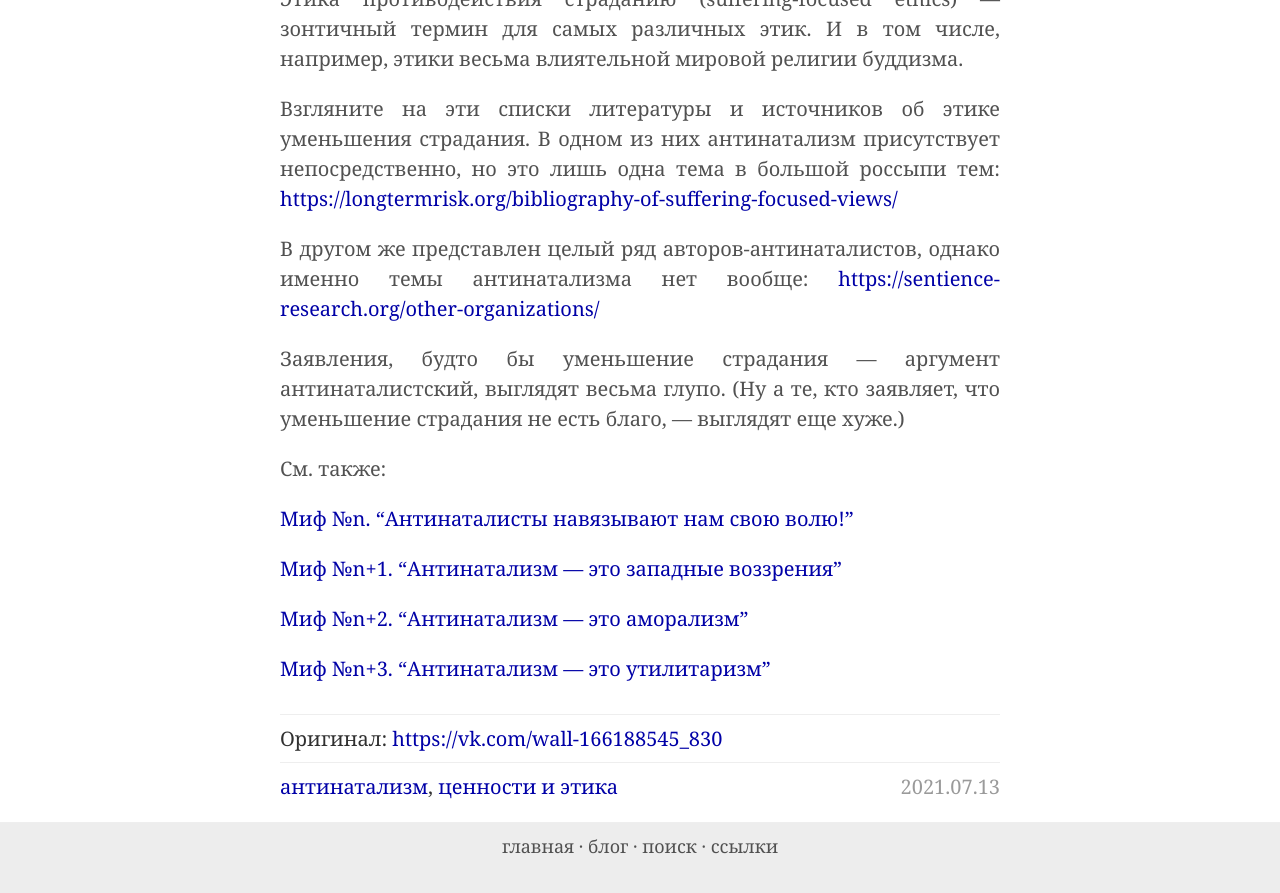
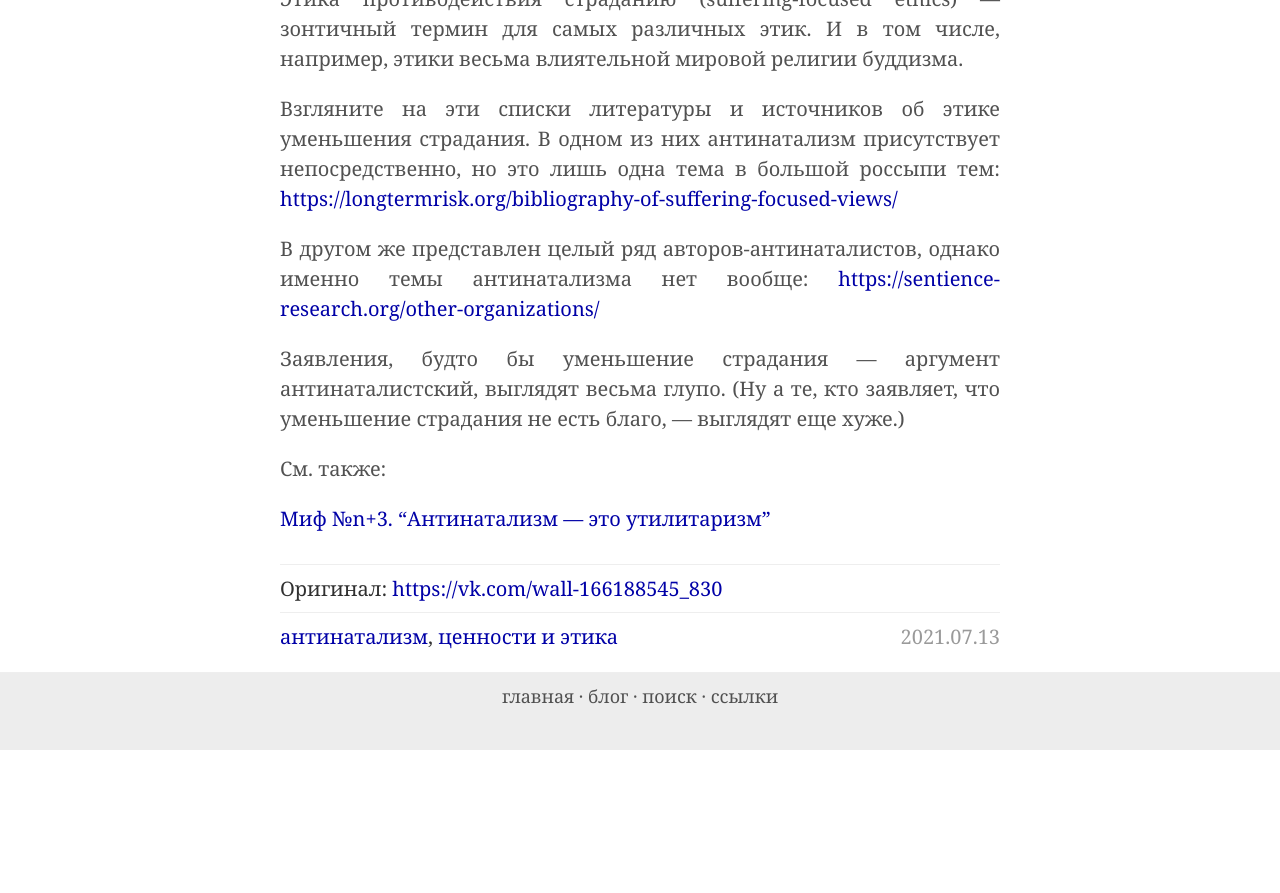
Before and after one commit to ReducingSuffering/reducingsuffering.github.io, a Jekyll site: the page built from _posts/wt/СМИ/Антинатализм адекватного человека/2021-07-13-285.md, in a window 1280 px wide and 900 px high, scrolled down 644 px. Shown: the top 893 px of the window. Built offline with Jekyll 4.4.1, drawn with Linux system fonts in a browser that asks for light colours; after the commit the page ends 1394 px from its top, so only the background shows below that.

Commit message:
Update 2021-07-13-285.md

```diff
--- a/_posts/wt/СМИ/Антинатализм адекватного человека/2021-07-13-285.md
+++ b/_posts/wt/СМИ/Антинатализм адекватного человека/2021-07-13-285.md
@@ -27,10 +27,4 @@ original_date:
 
 См. также:
 
-[Миф №n. "Антинаталисты навязывают нам свою волю!"](https://vk.com/wall-166188545_113)
-
-[Миф №n+1. "Антинатализм — это западные воззрения"](https://vk.com/wall-166188545_142)
-
-[Миф №n+2. "Антинатализм — это аморализм"](https://vk.com/wall-166188545_420)
-
 [Миф №n+3. "Антинатализм — это утилитаризм"](https://vk.com/wall-166188545_443)
```
